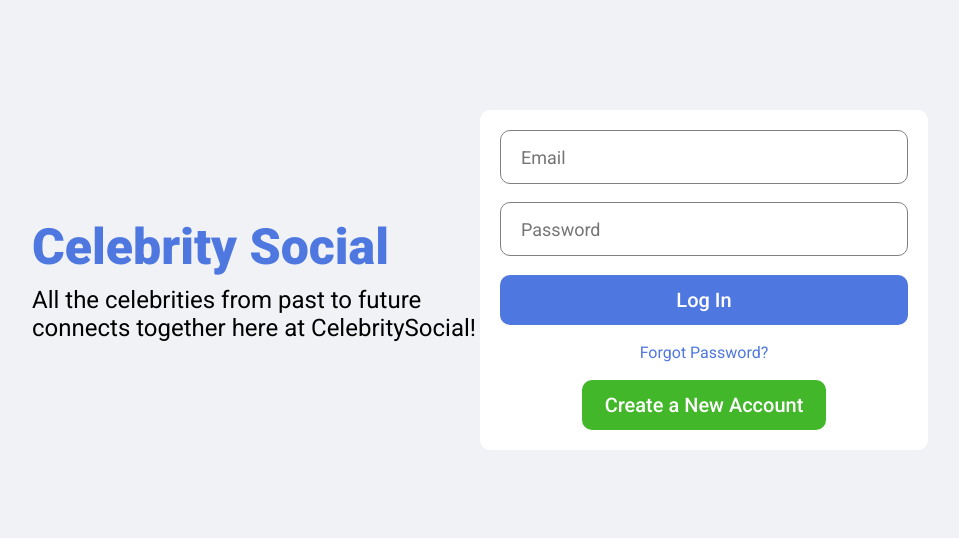
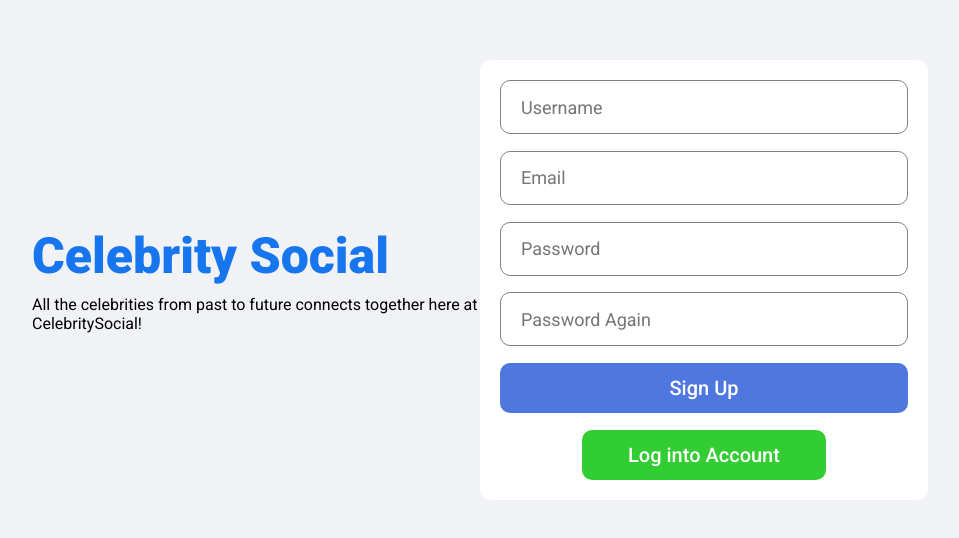
Before and after one commit to ShahmarAliyev/docosocial, a React (Create React App) app in the folder client/: page /login in a window 1280 px wide. Shown: the part 120-658 px from the top of the page, without its empty margins (160-1119 px from the left). Built offline with nearby package versions, Linux system fonts and the light colour scheme.

Commit message:
created register page

```diff
--- a/client/src/App.js
+++ b/client/src/App.js
@@ -1,6 +1,8 @@
 // import Profile from "./pages/profile/Profile";
 
-import Login from "./pages/login/Login";
+import Register from "./pages/register/Register";
+
+// import Login from "./pages/login/Login";
 
 // import Homepage from "./pages/homePage/HomePage";
 function App() {
@@ -8,7 +10,8 @@
     <div>
       {/* <Profile /> */}
       {/* <Homepage /> */}
-      <Login />
+      {/* <Login /> */}
+      <Register />
     </div>
   );
 }
--- /dev/null
+++ b/client/src/pages/register/Register.jsx
@@ -0,0 +1,27 @@
+import "./Register.styles.css";
+
+export default function Register() {
+  return (
+    <div className="login">
+      <div className="loginWrapper">
+        <div className="loginLeft">
+          <h3 className="loginLogo">Celebrity Social</h3>
+          <span className="loginText">
+            All the celebrities from past to future connects together here at
+            CelebritySocial!
+          </span>
+        </div>
+        <div className="loginRight">
+          <div className="loginBox">
+            <input placeholder="Username" className="loginInput" />
+            <input placeholder="Email" className="loginInput" />
+            <input placeholder="Password" className="loginInput" />
+            <input placeholder="Password Again" className="loginInput" />
+            <button className="loginButton">Sign Up</button>
+            <button className="loginRegisterButton">Log into Account</button>
+          </div>
+        </div>
+      </div>
+    </div>
+  );
+}
--- /dev/null
+++ b/client/src/pages/register/Register.styles.css
@@ -0,0 +1,84 @@
+.login {
+  width: 100vw;
+  height: 100vh;
+  background-color: #f0f2f5;
+  display: flex;
+  align-items: center;
+  justify-content: center;
+}
+
+.loginWrapper {
+  width: 70%;
+  height: 70%;
+  display: flex;
+}
+
+.loginLeft,
+.loginRight {
+  flex: 1;
+  display: flex;
+  flex-direction: column;
+  justify-content: center;
+}
+
+.loginLogo {
+  font-size: 50px;
+  font-weight: 800;
+  color: #1775ee;
+  margin-bottom: 10px;
+}
+
+.loginDesc {
+  font-size: 24px;
+}
+
+.loginBox {
+  height: 400px;
+  padding: 20px;
+  background-color: white;
+  border-radius: 10px;
+  display: flex;
+  flex-direction: column;
+  justify-content: space-between;
+}
+
+.loginInput {
+  height: 50px;
+  border-radius: 10px;
+  border: 1px solid gray;
+  font-size: 18px;
+  padding-left: 20px;
+}
+
+.loginInput:focus {
+  outline: none;
+}
+
+.loginButton {
+  height: 50px;
+  border-radius: 10px;
+  border: none;
+  background-color: rgb(78, 119, 223);
+  color: white;
+  font-size: 20px;
+  font-weight: 500;
+  cursor: pointer;
+}
+
+.loginForgot {
+  text-align: center;
+  color: rgb(78, 119, 223);
+}
+
+.loginRegisterButton {
+  width: 60%;
+  align-self: center;
+  height: 50px;
+  border-radius: 10px;
+  border: none;
+  background-color: limegreen;
+  color: white;
+  font-size: 20px;
+  font-weight: 500;
+  cursor: pointer;
+}
```
